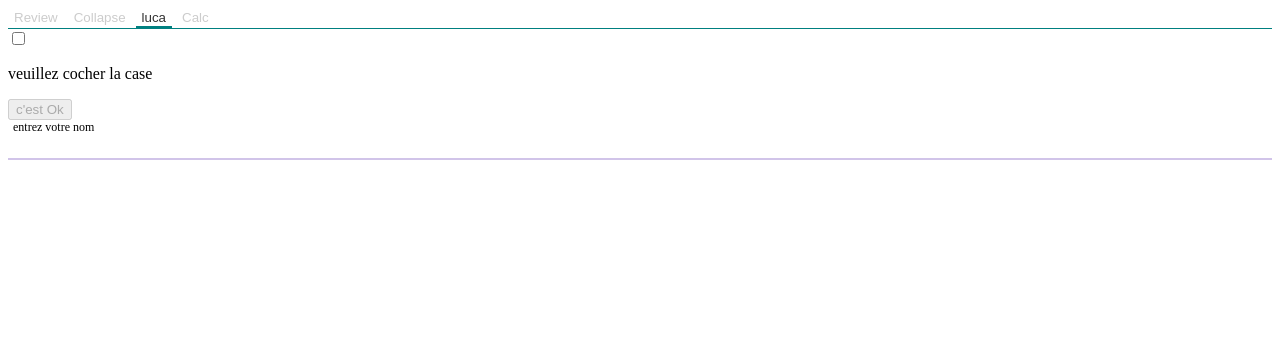
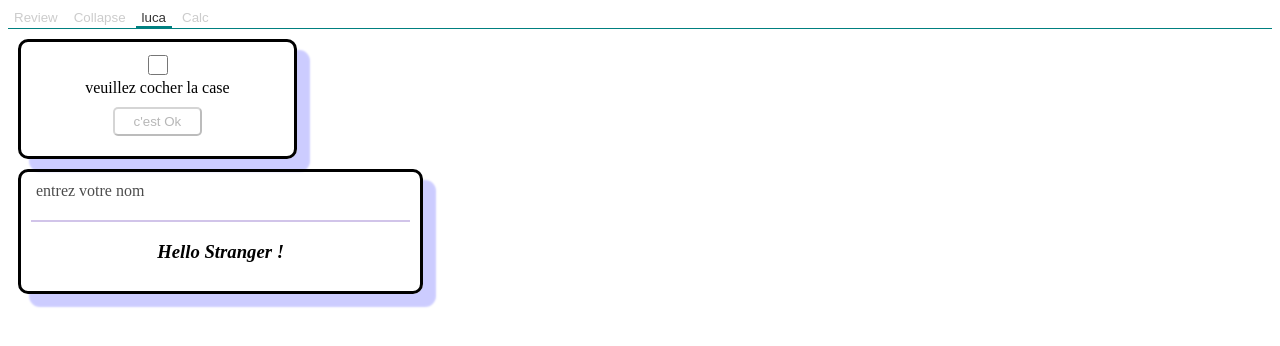
Before and after one commit to GoofyComponent/GoofyComponent, a Svelte app: page / in a window 1280 px wide. Both pictures are taken after a click on the button "luca". Shown: the top 346 px of the page. Built offline with nearby package versions, Linux system fonts and the light colour scheme.

Commit message:
Ajout CSS

```diff
--- a/src/UI/checkBox/Check.svelte
+++ b/src/UI/checkBox/Check.svelte
@@ -5,8 +5,8 @@
   let yes = false;
 </script>
 
-
-<input type=checkbox bind:checked={yes}>
+<div class="checkBox">
+  <input type="checkbox" class="check" bind:checked={yes} />
 
   <p>
     {#if yes}
@@ -16,7 +16,36 @@
     {/if}
   </p>
 
+  <button disabled={!yes} class="buttoncheck"> c'est Ok </button>
+</div>
 
-  <button disabled={!yes}>
-    c'est Ok
-  </button>
+<style>
+  .checkBox {
+    border: solid;
+    margin: 10px;
+    max-width: 20%;
+    border-radius: 10px;
+    padding: 10px;
+    text-align: center;
+    box-shadow: 12px 12px 2px 1px rgb(0 0 255 / 20%);
+  }
+  p {
+    margin: 0px;
+  }
+  .check {
+    width: 20px;
+    height: 20px;
+  }
+  .buttoncheck {
+    border-radius: 5px;
+    background: none;
+    margin: 10px;
+    padding: 5px 19px;
+  }
+
+  .buttoncheck:active {
+    box-shadow: 3px 3px 3px 3px rgb(0 0 255 / 20%);
+    transform: translate(0px, 5px);
+    -webkit-transform: translate(0px, 5px);
+  }
+</style>
--- a/src/UI/inputText/InputText.svelte
+++ b/src/UI/inputText/InputText.svelte
@@ -4,8 +4,8 @@
   export let disabled = false;
   export let showPlaceholder = true;
 
-
   let placeholderStyle = "";
+  let name = "";
 
   if (!showPlaceholder) {
     placeholderStyle = "0px auto";
@@ -14,20 +14,43 @@
   }
 </script>
 
+<div class="q-input" style="grid-template-rows: {placeholderStyle};">
+  {#if showPlaceholder}
+    <span class="title">{placeholder}</span>
+  {/if}
+  <label class="field a-field a-field_a1">
+    <input bind:value={name} class="field__input a-field__input" />
+  </label>
+  <h3>Hello {name || "Stranger "} !</h3>
+</div>
+
 <style>
   .q-input {
     display: grid;
+    border-radius: 10px;
+    width: 30%;
+    border: solid;
+    margin: 10px;
+    padding: 10px;
+    grid-template-rows: 15px auto;
+    box-shadow: 12px 12px 2px 1px rgb(0 0 255 / 20%);
     /* max-width: 200px; */
   }
 
   .title {
-    font-size: 12px;
-    opacity: 0,5;
+    font-size: 16px;
+    opacity: 0.7;
     padding-left: 5px;
     justify-self: left;
   }
   .field {
     --uiFieldPlaceholderColor: var(--fieldPlaceholderColor, #767676);
+  }
+
+  h3 {
+    text-align: center;
+    font-style: oblique;
+    font-weight: bold;
   }
 
   .field__input {
@@ -99,15 +122,6 @@
 
   .field {
     --fieldBorderColor: #d1c4e9;
-    --fieldBorderColorActive: #ff8204;
+    --fieldBorderColorActive: #26325b;
   }
 </style>
-
-<div class="q-input" style="grid-template-rows: {placeholderStyle};">
-  {#if showPlaceholder}
-    <span class="title">{placeholder}</span>
-  {/if}
-  <label class="field a-field a-field_a1">
-    <input class="field__input a-field__input" {disabled} bind:value />
-  </label>
-</div>
```
Lines whose indentation alone changed are shown as unchanged.
